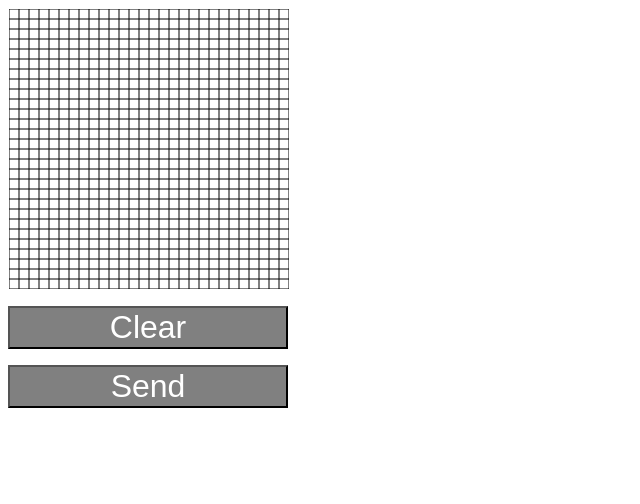
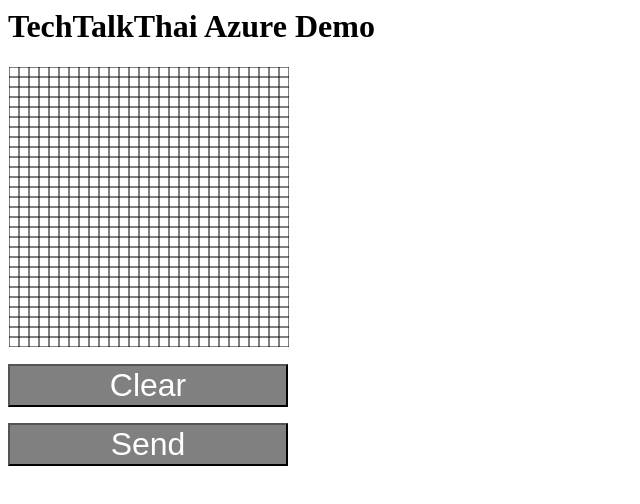
Before and after one commit to wely-zz/ocrdemo, a plain HTML site: page index.html in a window 1280 px wide. Shown: the whole page, without its empty margins (0-640 px from the left). Drawn offline with nearby package versions, Linux system fonts and the light colour scheme.

Commit message:
add title

```diff
--- a/index.html
+++ b/index.html
@@ -23,6 +23,8 @@
 </head>
 
 <body>
+    <h1>TechTalkThai Azure Demo</h1>
+
     <canvas id="imgView" width="280" height="280">
         Unfortunately, your browser does not supported.
     </canvas>
```
